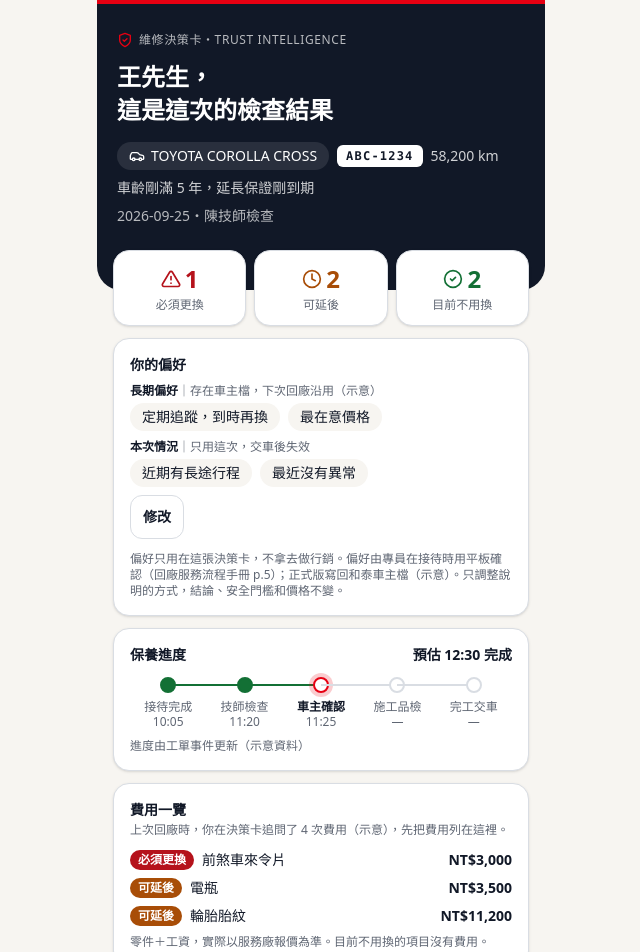
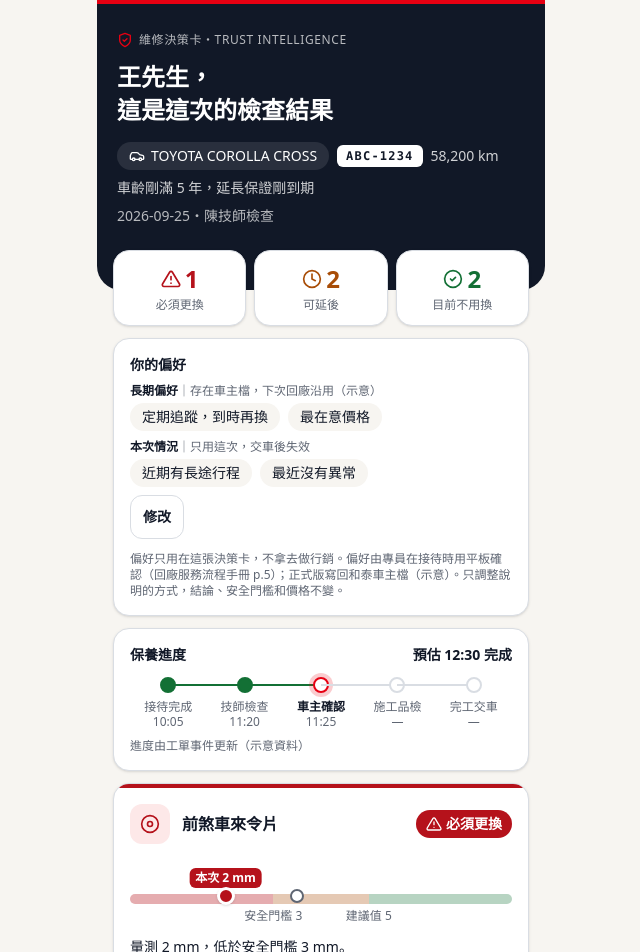
Before and after one commit to hh123456tw/toyota-trust-intelligence-mvp, a Next.js app: page /card/wang in a window 1280 px wide. Shown: the top 952 px of the page, without its empty margins (319-959 px from the left). Built offline with nearby package versions, Linux system fonts and the light colour scheme.

Commit message:
王先生決策卡拿掉上方「費用一覽」：費用已在每個項目裡，避免講兩次

```diff
--- a/src/app/card/[id]/DecisionCard.tsx
+++ b/src/app/card/[id]/DecisionCard.tsx
@@ -34,7 +34,6 @@ type VehicleInfo = {
   eta?: string;
   drivingNote: string;
   drivingAdvice?: string;
-  priceFirstNote?: string;
   preferences?: OwnerPreferences;
 };
 
@@ -136,8 +135,6 @@ export default function DecisionCard(props: {
         <PreferencesPanel value={stored} saved={preferences} onSave={savePrefs} />
 
         <Progress steps={vehicle.progress} eta={vehicle.eta} />
-
-        {vehicle.priceFirstNote && <PriceFirst note={vehicle.priceFirstNote} items={items} />}
 
         <section className="mt-3 space-y-3 px-4">
           {items.map((item) => (
@@ -532,33 +529,6 @@ function OptionList({
   );
 }
 
-// 費用先列：上次回廠的追問紀錄顯示車主常問費用時，在項目卡片前先列出有費用的項目。
-function PriceFirst({ note, items }: { note: string; items: CardItem[] }) {
-  const priced = items.filter((i) => i.price !== undefined);
-  if (priced.length === 0) return null;
-  return (
-    <section className="mx-4 mt-3 rounded-2xl border border-line bg-white p-4 shadow-sm">
-      <h2 className="text-sm font-bold">費用一覽</h2>
-      <p className="mt-0.5 text-xs text-muted">{note}</p>
-      <ul className="mt-3 space-y-2">
-        {priced.map((i) => {
-          const look = LOOK[i.verdict.conclusion];
-          return (
-            <li key={i.id} className="flex items-center gap-2 text-sm">
-              <span className={`shrink-0 rounded-full px-2 py-0.5 text-xs font-semibold ${look.badge}`}>
-                {LABEL[i.verdict.conclusion]}
-              </span>
-              <span className="min-w-0 flex-1 font-medium">{i.name}</span>
-              <span className="font-bold tabular-nums">{formatPrice(i.price!)}</span>
-            </li>
-          );
-        })}
-      </ul>
-      <p className="mt-2 text-xs text-muted">零件＋工資，實際以服務廠報價為準。目前不用換的項目沒有費用。</p>
-    </section>
-  );
-}
-
 // 保養進度（示意資料）：有時間的步驟已完成，最後一個有時間的步驟是目前階段。
 function Progress({ steps, eta }: { steps: { stage: string; time?: string }[]; eta?: string }) {
   const current = steps.findLastIndex((s) => s.time);
--- a/src/lib/card.ts
+++ b/src/lib/card.ts
@@ -122,19 +122,12 @@ export function withMeasurement(items: InspectionItem[], id: string, value: numb
   );
 }
 
-// 車主上次回廠在決策卡追問費用達這個次數，決策卡就先列出費用，接待摘要也提醒先講價格。
+// 車主上次回廠在決策卡追問費用達這個次數，接待摘要提醒先講價格。（決策卡不再另列費用一覽：費用已在每個項目裡，11/9 拿掉重複）
 export const PRICE_FIRST_MIN_QUESTIONS = 3;
 
 // 決策卡和接待摘要共用的追問紀錄說法和門檻。
 export const priceQuestionText = (n: number) => `在決策卡追問了 ${n} 次費用（示意）`;
 export const wantsPriceFirst = (n: number) => n >= PRICE_FIRST_MIN_QUESTIONS;
-
-// 依上次回廠的追問紀錄決定是否先列費用；回傳說明文字，沒有紀錄或次數不夠回傳 undefined。
-export function priceFirstNote(vehicle: Vehicle): string | undefined {
-  const r = vehicle.lastVisitRecord;
-  if (!r || !wantsPriceFirst(r.priceQuestions)) return undefined;
-  return `上次回廠時，你${priceQuestionText(r.priceQuestions)}，先把費用列在這裡。`;
-}
 
 // 短程比例達這個百分比，行車摘要加上電瓶充電的建議。
 export const SHORT_TRIP_ADVICE_MIN_RATIO = 50;
@@ -171,7 +164,6 @@ export function cardProps(vehicle: Vehicle) {
       eta: vehicle.eta,
       drivingNote: `${vehicle.drivingSummary.period}：${vehicle.drivingSummary.note}`,
       drivingAdvice: drivingAdvice(vehicle),
-      priceFirstNote: priceFirstNote(vehicle),
       // 預設偏好：畫面換成這支手機存的值，再隨追問和檢查結果摘要送回 API。
       preferences: vehicle.preferences,
     },
```
Also changed, not shown: 1 other file (tests, documents, lock files or other folders).
